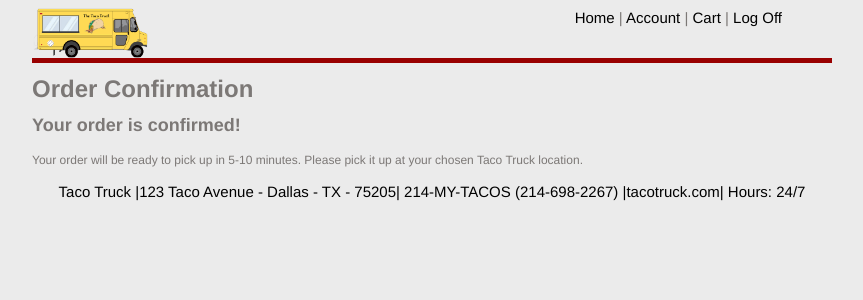
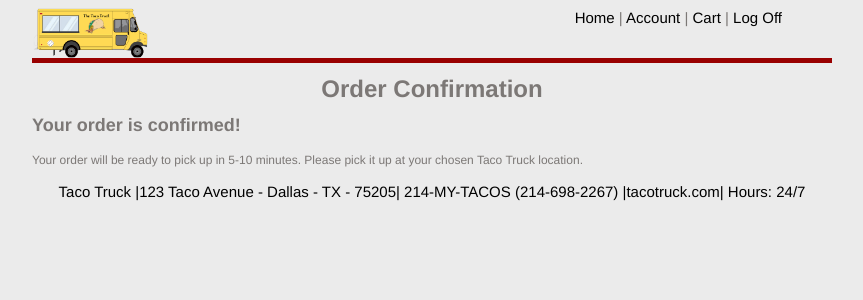
Before and after one commit to ntaylorbishop/TacoTruck, a PHP site: page /confirmation.php in a window 1280 px wide. Shown: the top 300 px of the page, without its empty margins (216-1079 px from the left). Run offline with PHP 8.4, Linux system fonts and the light colour scheme.

Commit message:
Centered the top text

```diff
--- a/confirmation.php
+++ b/confirmation.php
@@ -17,7 +17,7 @@
     <div id="divider"></div>
   	</div>
 
-  	<h1>Order Confirmation</h1>
+  	<h1 style="text-align:center">Order Confirmation</h1>
   	<div id="confirm">
   		<h2>Your order is confirmed!</h2>
   		<p>Your order will be ready to pick up in 5-10 minutes.  Please pick it up at your chosen Taco Truck location.</p>
```
